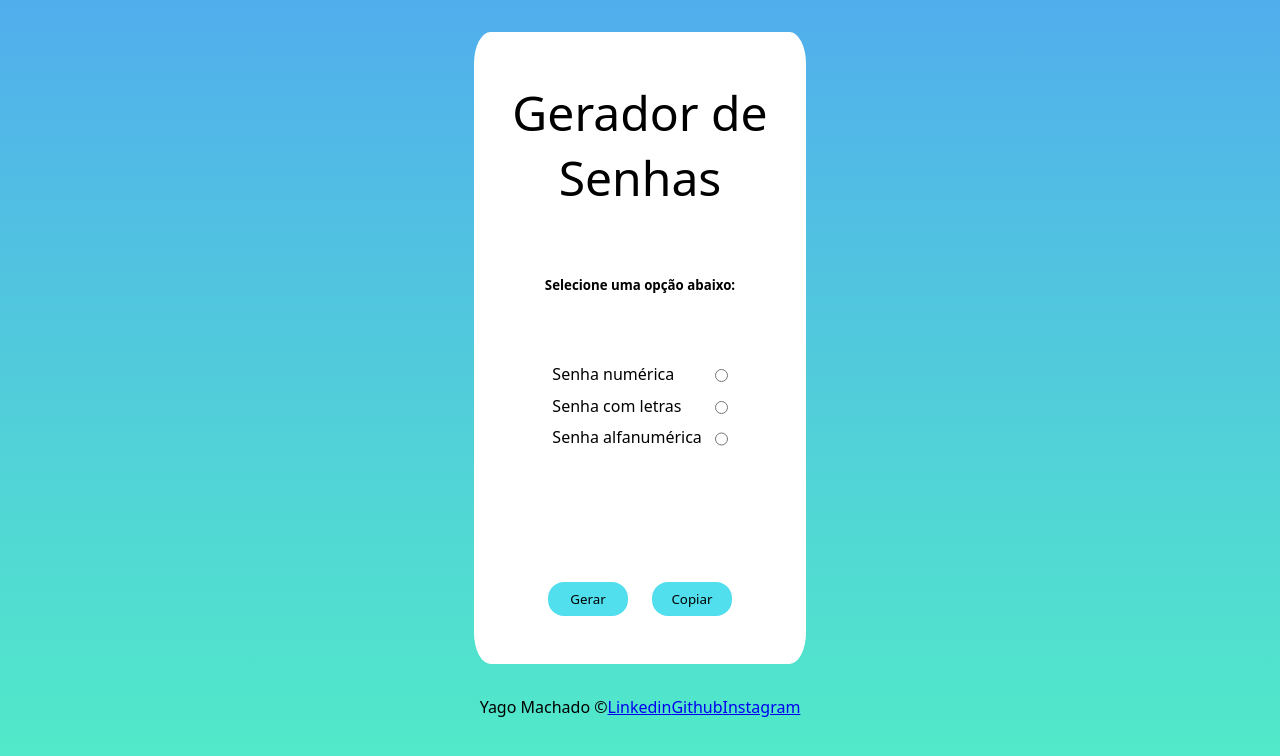
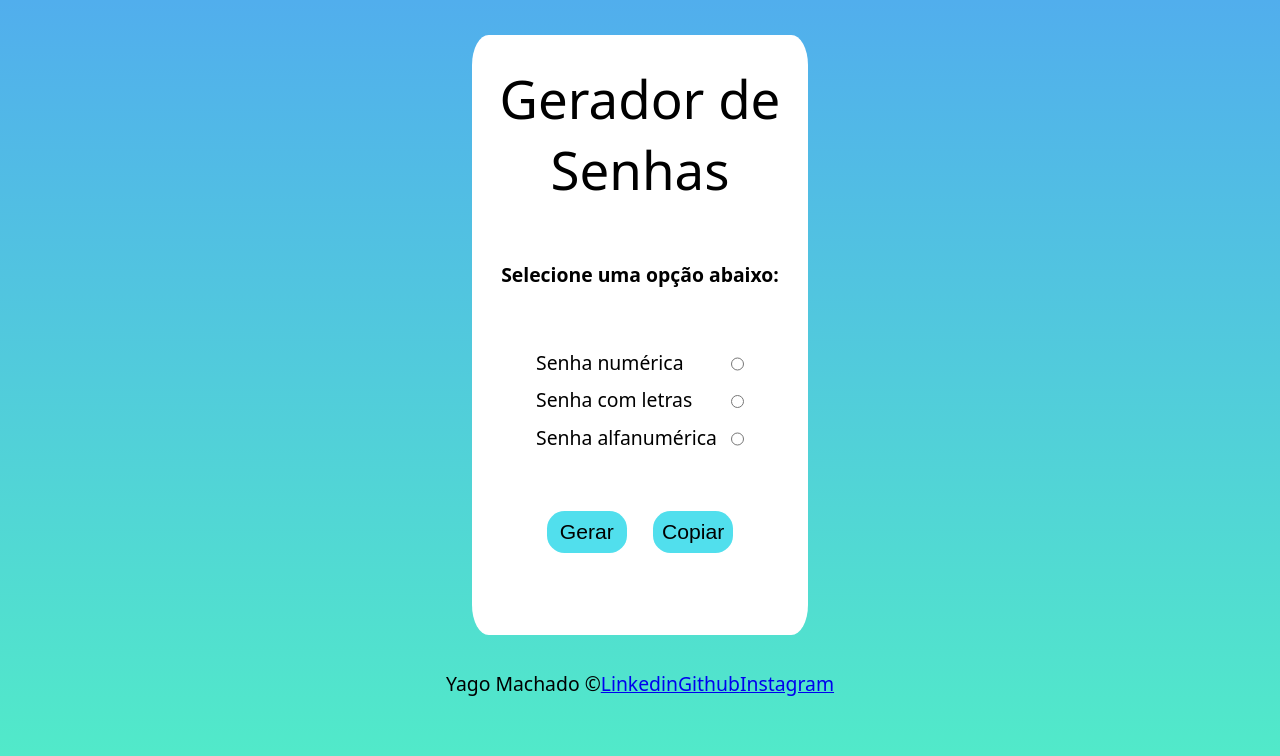
Before and after one commit to developeryago/obc-estudos, a React (Vite) app in the folder react/ex04/: page / in a window 1280 px wide. Shown: the top 756 px of the page. Built offline with nearby package versions, Linux system fonts and the light colour scheme.

Commit message:
Feat estilização

```diff
--- a/react/ex04/src/App.jsx
+++ b/react/ex04/src/App.jsx
@@ -42,13 +42,12 @@ function App() {
           </div>
         </div>
 
-        <div id="result">
-        </div>
-
-
         <div className="buttons">
           <button id="createPassword">Gerar</button>
           <button id="coppyToClipboard">Copiar</button>
+        </div>
+
+        <div id="result">
         </div>
 
       </div>
--- a/react/ex04/src/styles/css/styles.css
+++ b/react/ex04/src/styles/css/styles.css
@@ -2,6 +2,7 @@
   padding: 0;
   margin: 0;
   font-family: system-ui, -apple-system, BlinkMacSystemFont, "Segoe UI", Roboto, Oxygen, Ubuntu, Cantarell, "Open Sans", "Helvetica Neue", sans-serif;
+  font-size: 1.1rem;
 }
 
 .body {
@@ -22,7 +23,7 @@
   background-color: white;
   margin: 2rem 0;
   border-radius: 5%;
-  padding: 1rem;
+  padding: 0 1rem;
 }
 
 .container-title {
@@ -51,6 +52,9 @@
   width: 80px;
   border-radius: 1rem;
   background-color: #51DFED;
+  font-size: 1.2rem;
+  font-family: Arial, Helvetica, sans-serif;
+  transition: 0.5s;
 }
 
 /*# sourceMappingURL=styles.css.map */
--- a/react/ex04/src/styles/sass/styles.scss
+++ b/react/ex04/src/styles/sass/styles.scss
@@ -4,6 +4,7 @@
     padding: 0;
     margin: 0;
     font-family: system-ui, -apple-system, BlinkMacSystemFont, 'Segoe UI', Roboto, Oxygen, Ubuntu, Cantarell, 'Open Sans', 'Helvetica Neue', sans-serif;
+    font-size: 1.1rem;
 }
 
 .body {
@@ -24,7 +25,7 @@
     background-color: white;
     margin: 2rem 0;
     border-radius: 5%;
-    padding: 1rem;
+    padding: 0 1rem;
 }
 
 .container-title {
@@ -54,6 +55,9 @@
         width: 80px;
         border-radius: 1rem;
         background-color: $buttom-color;
+        font-size: 1.2rem;
+        font-family: Arial, Helvetica, sans-serif;
+        transition: .5s;
         &:hover {
 
         }
```
Also changed, not shown: 1 other file (tests, documents, lock files or other folders).
